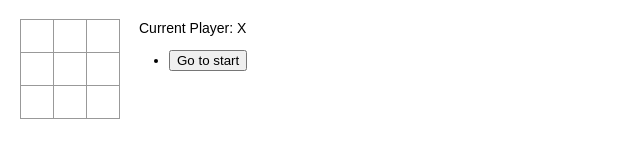
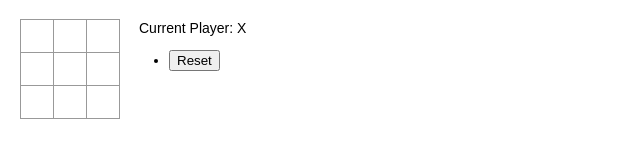
Before and after one commit to cieralteir/react-tic-tac-toe, a React (Create React App) app: page / in a window 1280 px wide. Shown: the top 160 px of the page, without its empty margins (0-640 px from the left). Built offline with nearby package versions, Linux system fonts and the light colour scheme.

Commit message:
Reset game

```diff
--- a/src/App.js
+++ b/src/App.js
@@ -54,6 +54,14 @@ export default class App extends React.Component {
       };
     });
     this.checkWinner();
+    this.setPlayer();
+  };
+
+  handleHistoryReset = () => {
+    this.setState({
+      squares: Array(9).fill(null),
+      history: []
+    });
     this.setPlayer();
   };
 
@@ -135,6 +143,7 @@ export default class App extends React.Component {
           <History
             history={this.state.history}
             onClick={this.handleHistoryClick}
+            onReset={this.handleHistoryReset}
           />
         </div>
       </div>
--- a/src/components/History.js
+++ b/src/components/History.js
@@ -3,6 +3,10 @@ import React from "react";
 export default class History extends React.Component {
   handleClick = index => {
     this.props.onClick(index);
+  };
+
+  reset = () => {
+    this.props.onReset();
   };
 
   render() {
@@ -17,7 +21,7 @@ export default class History extends React.Component {
     const historyList = (
       <ul>
         <li>
-          <button>Go to start</button>
+          <button onClick={this.reset}>Reset</button>
         </li>
         {history}
       </ul>
```
